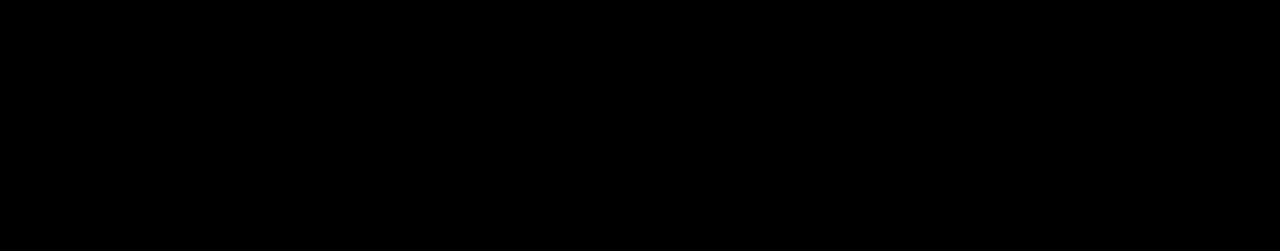
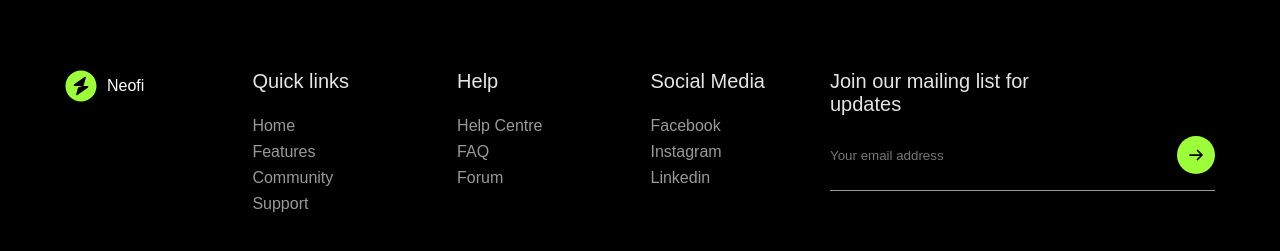
Before and after one commit to GoBrazill/project-neofi, an Angular app: page / in a window 1280 px wide. Shown: the part 6010-6261 px from the top of the page. Before the commit the page ends 6020 px from the top, so only its background shows below. Built offline with nearby package versions, Linux system fonts and the light colour scheme; a web font is replaced by a local one.

Commit message:
feat: add footer

```diff
--- a/src/app/app.html
+++ b/src/app/app.html
@@ -6,5 +6,6 @@
 <app-blockchain-technology-section></app-blockchain-technology-section>
 <app-faq-section></app-faq-section>
 <app-revolutonary-section></app-revolutonary-section>
+<app-footer></app-footer>
 
 <router-outlet />
--- a/src/app/app.ts
+++ b/src/app/app.ts
@@ -8,6 +8,7 @@
 import { BlockchainTechnologySection } from './blockchain-technology-section/blockchain-technology-section';
 import { FaqSection } from './faq-section/faq-section';
 import { RevolutonarySection } from './revolutonary-section/revolutonary-section';
+import { Footer } from './footer/footer';
 
 @Component({
   selector: 'app-root',
@@ -19,7 +20,8 @@
     StatisticsSection,
     BlockchainTechnologySection,
     FaqSection,
-    RevolutonarySection],
+    RevolutonarySection,
+    Footer],
   templateUrl: './app.html',
   styleUrl: './app.scss'
 })
--- /dev/null
+++ b/src/app/footer/footer.html
@@ -0,0 +1,44 @@
+<footer>
+    <div class="left-content">
+        <div class="logo-wrapper">
+            <img src="/assets/icons/logo-neofi.svg" alt="">
+            <p>Neofi</p>
+        </div>
+
+        <nav>
+            <h3>Quick links</h3>
+            <ul>
+                <li><a href="">Home</a></li>
+                <li><a href="">Features</a></li>
+                <li><a href="">Community</a></li>
+                <li><a href="">Support</a></li>
+            </ul>
+        </nav>
+
+        <nav>
+            <h3>Help</h3>
+            <ul>
+                <li><a href="">Help Centre</a></li>
+                <li><a href="">FAQ</a></li>
+                <li><a href="">Forum</a></li>
+            </ul>
+        </nav>
+
+        <nav>
+            <h3>Social Media</h3>
+            <ul>
+                <li><a href="">Facebook</a></li>
+                <li><a href="">Instagram</a></li>
+                <li><a href="">Linkedin</a></li>
+            </ul>
+        </nav>
+    </div>
+
+    <div class="right-content">
+        <h3>Join our mailing list for updates</h3>
+        <div class="input-wrapper">
+            <input type="email" name="" id="" placeholder="Your email address">
+            <img src="/assets/icons/icon-arrow-right.svg" alt="">
+        </div>
+    </div>
+</footer>
--- /dev/null
+++ b/src/app/footer/footer.scss
@@ -0,0 +1,69 @@
+footer {
+    display: flex;
+    justify-content: space-evenly;
+    padding: 60px 0;
+}
+
+.left-content {
+    display: flex;
+    justify-content: space-between;
+
+    width: 700px;
+
+    .logo-wrapper {
+        display: flex;
+        justify-content: center;
+        align-items: center;
+        gap: 10px;
+
+        height: fit-content;
+
+        img {
+            width: 32px;
+            height: 32px;
+        }
+
+        p {
+            color: #fff;
+        }
+    }
+
+    nav {
+        display: flex;
+        flex-direction: column;
+        gap: 24px;
+
+        ul {
+            display: flex;
+            flex-direction: column;
+            gap: 8px;
+        }
+    }
+}
+
+.right-content {
+    display: flex;
+    flex-direction: column;
+    gap: 20px;
+
+    width: 385px;
+
+    h3 {
+        width: 210px;
+    }
+
+    .input-wrapper {
+        display: flex;
+        justify-content: space-between;
+
+        padding-bottom: 16px;
+
+        border-bottom: 1px solid var(--clr-neutral-gray-1);
+
+        img {
+            padding: 10px;
+            border-radius: 50%;
+            background-color: var(--clr-green);
+        }
+    }
+}
--- /dev/null
+++ b/src/app/footer/footer.ts
@@ -0,0 +1,9 @@
+import { Component } from '@angular/core';
+
+@Component({
+  selector: 'app-footer',
+  imports: [],
+  templateUrl: './footer.html',
+  styleUrl: './footer.scss',
+})
+export class Footer {}
```
Also changed, not shown: src/assets/icons/icon-arrow-right.svg (added), 1 other file (tests, documents, lock files or other folders).
